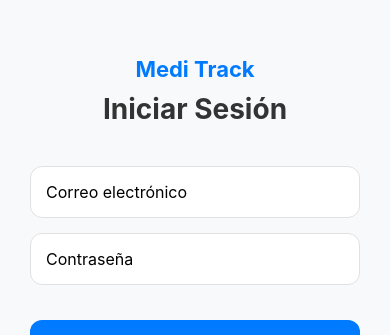
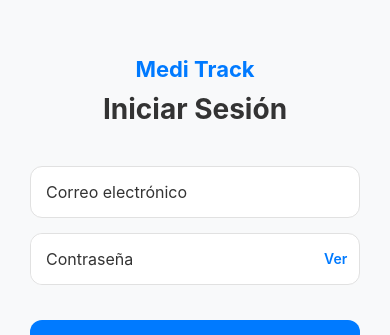
Before and after one commit to fatimaariv/Consultorio-Medico, a React Native app: screen /Login in a window 390 px wide. Shown: the part 185-520 px from the top of the page. Built offline with nearby package versions, Linux system fonts and the light colour scheme; no server answers.

Commit message:
funcion visualizacion de contraseña en el inicio de sesion

```diff
--- a/src/Pantallas/LoginScreen.tsx
+++ b/src/Pantallas/LoginScreen.tsx
@@ -20,6 +20,7 @@ export default function LoginScreen({ navigation }: any) {
   const [email, setEmail] = useState('');
   const [password, setPassword] = useState('');
   const [loading, setLoading] = useState(false);
+  const [showPassword, setShowPassword] = useState(false);
 
   const handleLogin = async () => {
     if (!email || !password) {
@@ -58,14 +59,25 @@ export default function LoginScreen({ navigation }: any) {
     style={styles.input}
     onChangeText={setEmail}
     autoCapitalize="none"
-              keyboardType="email-address" // Mejora la experiencia para el email
+    keyboardType="email-address"
   />
+
+  {/* Nuevo contenedor para la contraseña */}
+  <View style={styles.passwordContainer}>
     <TextInput
       placeholder="Contraseña"
-              style={styles.input}
-              secureTextEntry
+      style={[styles.input, { flex: 1, marginBottom: 0, borderWidth: 0 }]} // Quitamos borde y margen para que no se dupliquen
+      secureTextEntry={!showPassword}
       onChangeText={setPassword}
+      autoCapitalize="none"
     />
+    <TouchableOpacity
+      onPress={() => setShowPassword(!showPassword)}
+      style={styles.eyeButton}
+    >
+      <Text style={styles.eyeText}>{showPassword ? "Ocultar" : "Ver"}</Text>
+    </TouchableOpacity>
+  </View>
 </View>
 
           <TouchableOpacity
@@ -102,6 +114,19 @@ const styles = StyleSheet.create({
   brand: { fontSize: 22, textAlign: 'center', color: '#007AFF', fontWeight: 'bold', marginBottom: 10 },
   title: { fontSize: 28, fontWeight: 'bold', marginBottom: 40, textAlign: 'center', color: '#333' },
   inputGroup: { marginBottom: 20 },
+
+  // 1. Nuevo contenedor para simular el input con el botón adentro
+  passwordContainer: {
+    flexDirection: 'row',
+    alignItems: 'center',
+    backgroundColor: '#fff',
+    borderRadius: 12,
+    borderWidth: 1,
+    borderColor: '#E1E1E1',
+    marginBottom: 15,
+  },
+
+  // 2. Modificamos el input para que no tenga borde propio ni márgenes
   input: {
     backgroundColor: '#fff',
     padding: 15,
@@ -109,8 +134,29 @@ const styles = StyleSheet.create({
     marginBottom: 15,
     borderWidth: 1,
     borderColor: '#E1E1E1',
-    fontSize: 16
+    fontSize: 16,
+    color: '#333'
   },
+
+  // 3. Estilo específico para el TextInput que va dentro del contenedor de password
+  inputPassword: {
+    flex: 1,
+    padding: 15,
+    fontSize: 16,
+    color: '#333',
+    // Sin bordes ni márgenes para que no se dupliquen con el contenedor
+  },
+
+  eyeButton: {
+    paddingHorizontal: 15,
+  },
+
+  eyeText: {
+    color: '#007AFF',
+    fontSize: 14,
+    fontWeight: '600',
+  },
+
   button: {
     backgroundColor: '#007AFF',
     padding: 18,
```
Lines whose indentation alone changed are shown as unchanged.
